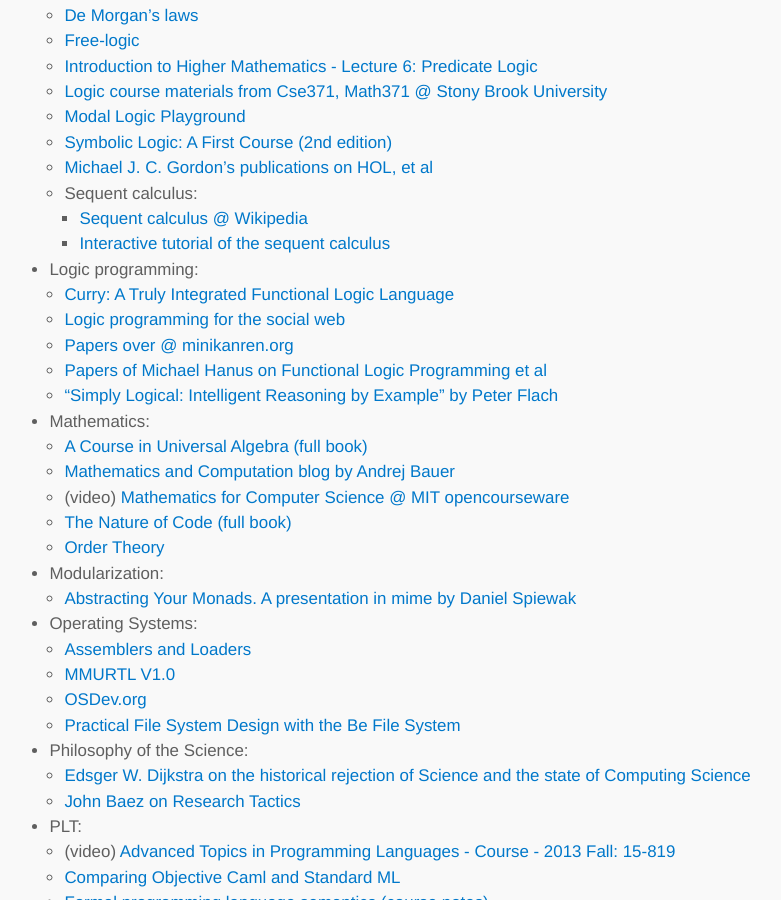
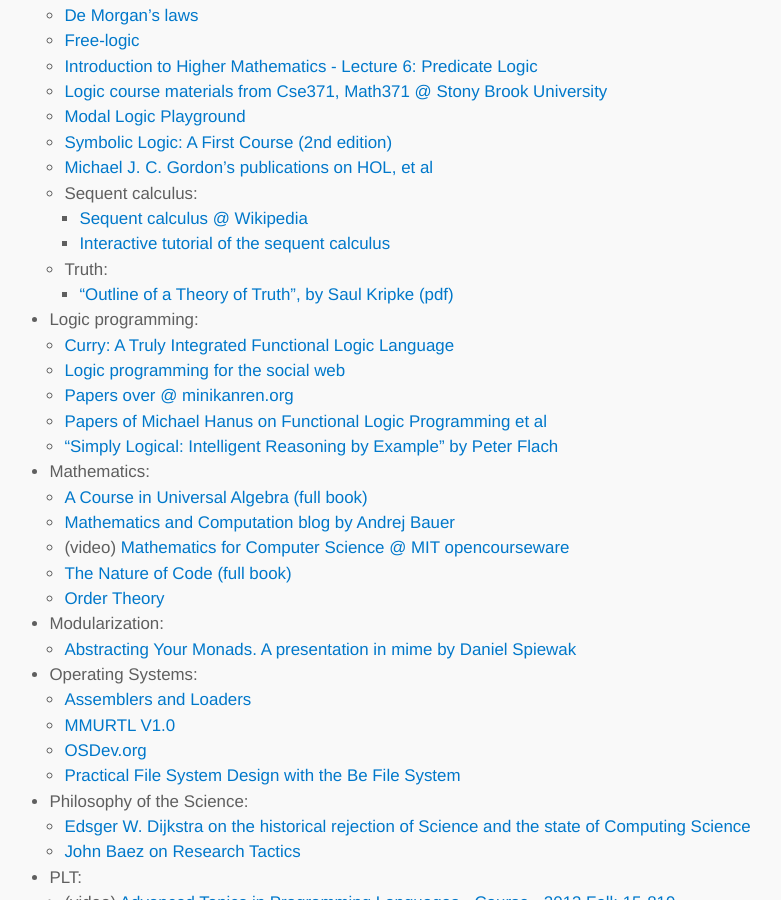
Before and after one commit to lambdatoast/lambdatoast.github.com, a Jekyll site: the page built from cs-resources/index.md, in a window 1280 px wide and 900 px high, scrolled down 2980 px. Shown: the whole window, without its empty margins (200-981 px from the left). Built offline with Jekyll 4.4.1, drawn with Linux system fonts in a browser that asks for light colours.

Commit message:
Add link to 'Outline of a Theory of Truth' by Kripke.

```diff
--- a/cs-resources/index.md
+++ b/cs-resources/index.md
@@ -123,6 +123,8 @@
   - Sequent calculus:
     + [Sequent calculus @ Wikipedia](http://en.wikipedia.org/wiki/Sequent_calculus)
     + [Interactive tutorial of the sequent calculus](http://logitext.mit.edu/logitext.fcgi/tutorial)
+  - Truth:
+    + ["Outline of a Theory of Truth", by Saul Kripke (pdf)](http://philo.ruc.edu.cn/logic/reading/Kripke_%20Theory%20of%20Truth.pdf)
 * Logic programming:
   - [Curry: A Truly Integrated Functional Logic Language](http://www-ps.informatik.uni-kiel.de/currywiki/)
   - [Logic programming for the social web](http://www.intensivesystems.net/tutorials/logic_prog.html)
```
